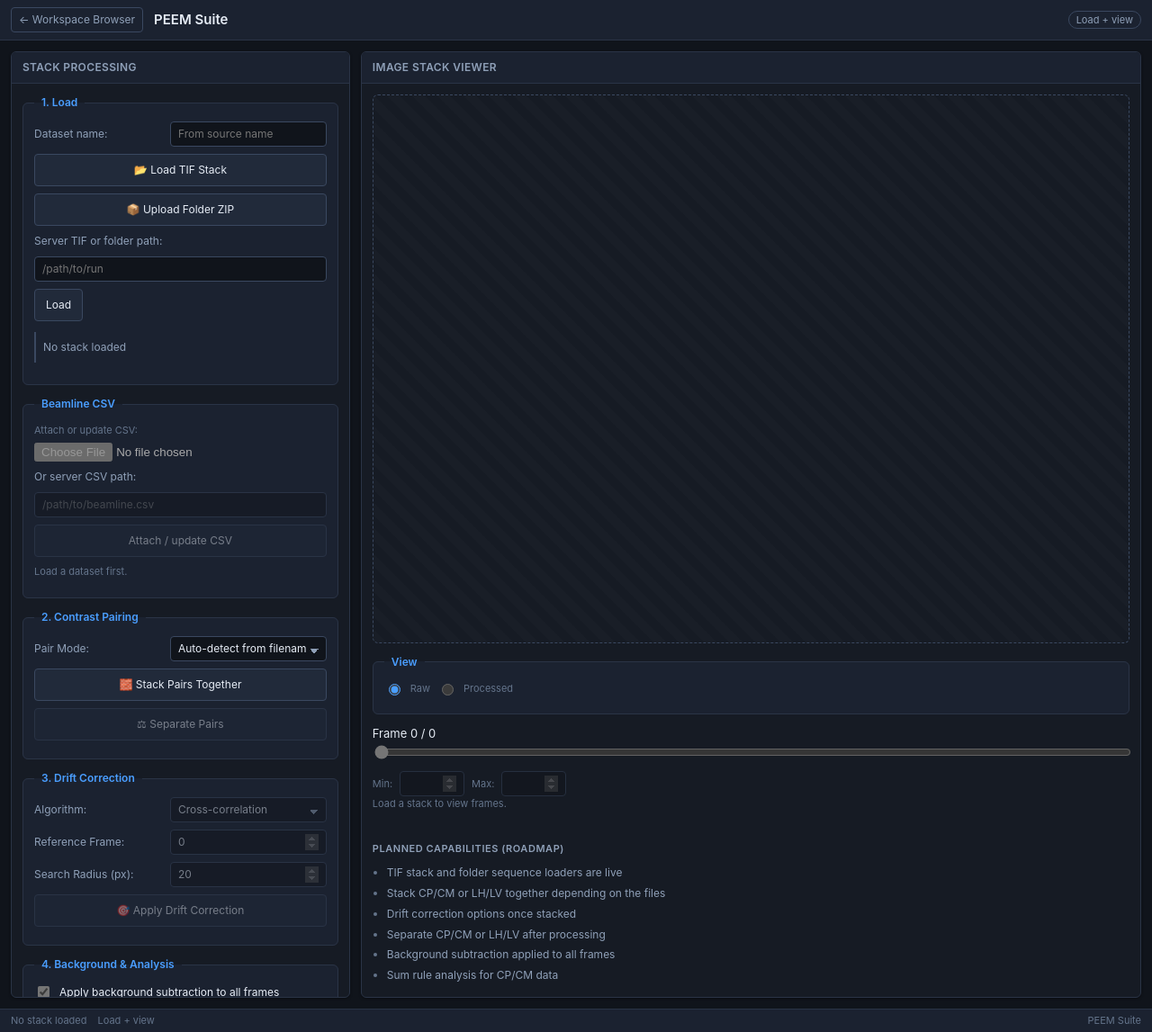
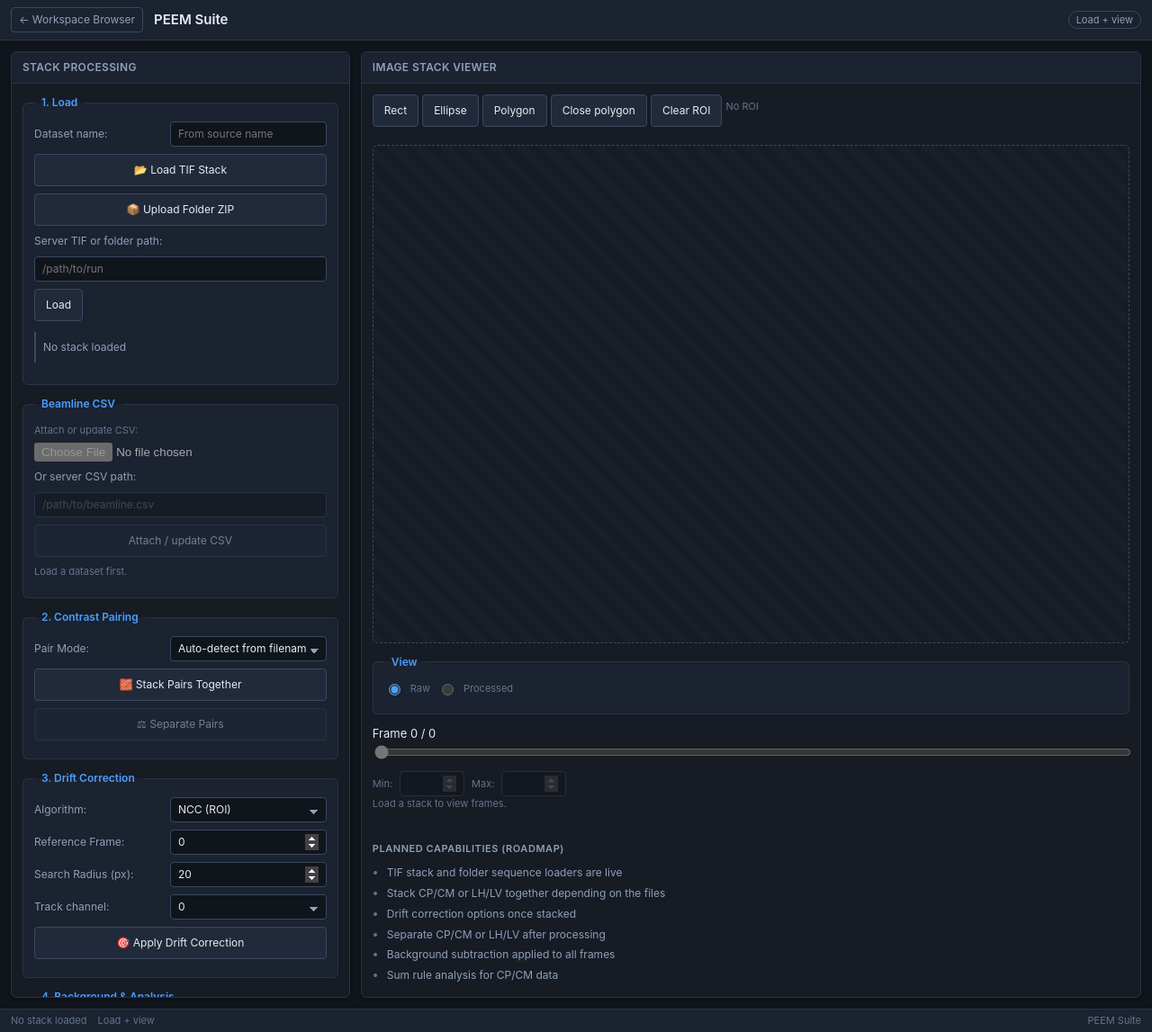
Before and after one commit to fawkesdx/TensorSpec, a FastAPI app: page /suites/peem_suite.html in a window 1280 px wide. Shown: the whole page at 90% size. Run offline with FastAPI, Linux system fonts and the light colour scheme.

Commit message:
feat(peem): ROI drift UI and Apply Drift
Co-authored-by: Cursor <cursoragent@cursor.com>

```diff
--- a/tensorspec/web/static/js/api.js
+++ b/tensorspec/web/static/js/api.js
@@ -238,6 +238,11 @@ const TensorSpecAPI = (() => {
             if (csvPath) form.append("csv_path", csvPath);
             return upload(`/api/peem/${encodeURIComponent(name)}/attach-csv`, form);
         },
+        peemDrift: (name, payload) =>
+            request(`/api/peem/${encodeURIComponent(name)}/drift`, {
+                method: "POST",
+                body: JSON.stringify(payload),
+            }),
         processRoles: (name) =>
             request(`/api/arpes/process/${encodeURIComponent(name)}/roles`),
         processSuggestCenter: (name, payload) =>
--- a/tensorspec/web/static/js/peem_suite.js
+++ b/tensorspec/web/static/js/peem_suite.js
@@ -17,6 +17,18 @@ const dom = {
     continueWithout: el("peem-continue"),
     mode: el("peem-mode"),
     stackPairs: el("peem-stack-pairs"),
+    algo: el("peem-algo"),
+    ref: el("peem-ref"),
+    search: el("peem-search"),
+    trackChannelRow: el("peem-track-channel-row"),
+    trackChannel: el("peem-track-channel"),
+    applyDrift: el("peem-apply-drift"),
+    roiRect: el("peem-roi-rect"),
+    roiEllipse: el("peem-roi-ellipse"),
+    roiPolygon: el("peem-roi-polygon"),
+    roiClose: el("peem-roi-close"),
+    roiClear: el("peem-roi-clear"),
+    roiStatus: el("peem-roi-status"),
     canvas: el("peem-canvas"),
     rawNode: el("peem-node-raw"),
     processedNode: el("peem-node-processed"),
@@ -49,6 +61,12 @@ const state = {
     requestId: 0,
     climCustomized: false,
     frameTimer: null,
+    hasDrift: false,
+    roi: null,
+    roiMode: null,
+    roiDraft: null,
+    polygonPoints: [],
+    isDrawing: false,
 };
 
 function setBusy(busy, message = "") {
@@ -62,9 +80,162 @@ function setBusy(busy, message = "") {
     }
 }
 
+function updateDriftControls() {
+    const showTrack = state.hasProcessed && state.channelTags.length >= 2;
+    dom.trackChannelRow.hidden = !showTrack;
+    dom.roiClose.hidden = state.roiMode !== "polygon";
+}
+
+function resetRoi() {
+    state.roi = null;
+    state.roiDraft = null;
+    state.polygonPoints = [];
+    state.isDrawing = false;
+    updateRoiStatus();
+    renderFrame();
+}
+
+function updateRoiStatus() {
+    if (state.roiMode === "polygon" && state.polygonPoints.length) {
+        dom.roiStatus.textContent = `Polygon: ${state.polygonPoints.length} point(s)`;
+        return;
+    }
+    if (state.roi) {
+        dom.roiStatus.textContent = `${state.roi.kind} ROI set`;
+        return;
+    }
+    dom.roiStatus.textContent = state.roiMode
+        ? `Draw ${state.roiMode} on canvas`
+        : "No ROI";
+}
+
+function setRoiMode(mode) {
+    state.roiMode = mode;
+    state.roiDraft = null;
+    state.polygonPoints = [];
+    state.isDrawing = false;
+    for (const [key, button] of [
+        ["rect", dom.roiRect],
+        ["ellipse", dom.roiEllipse],
+        ["polygon", dom.roiPolygon],
+    ]) {
+        button.classList.toggle("btn--primary", mode === key);
+    }
+    dom.roiClose.hidden = mode !== "polygon";
+    updateRoiStatus();
+    renderFrame();
+}
+
+function canvasPixelFromEvent(event) {
+    const rect = dom.canvas.getBoundingClientRect();
+    const scaleX = dom.canvas.width / rect.width;
+    const scaleY = dom.canvas.height / rect.height;
+    const x = Math.floor((event.clientX - rect.left) * scaleX);
+    const y = Math.floor((event.clientY - rect.top) * scaleY);
+    return {
+        x: Math.max(0, Math.min(dom.canvas.width - 1, x)),
+        y: Math.max(0, Math.min(dom.canvas.height - 1, y)),
+    };
+}
+
+function drawRoiOverlay(context) {
+    context.save();
+    context.strokeStyle = "#00ff88";
+    context.fillStyle = "rgba(0, 255, 136, 0.12)";
+    context.lineWidth = 1;
+
+    const drawRect = (x0, y0, x1, y1, fill = false) => {
+        const left = Math.min(x0, x1);
+        const top = Math.min(y0, y1);
+        const width = Math.abs(x1 - x0);
+        const height = Math.abs(y1 - y0);
+        if (width < 1 || height < 1) return;
+        if (fill) context.fillRect(left + 0.5, top + 0.5, width, height);
+        context.strokeRect(left + 0.5, top + 0.5, width, height);
+    };
+
+    const drawEllipse = (cx, cy, rx, ry, fill = false) => {
+        if (rx < 0.5 || ry < 0.5) return;
+        context.beginPath();
+        context.ellipse(cx + 0.5, cy + 0.5, rx, ry, 0, 0, Math.PI * 2);
+        if (fill) context.fill();
+        context.stroke();
+    };
+
+    const drawPolygon = (points, closed = false) => {
+        if (points.length < 2) return;
+        context.beginPath();
+        context.moveTo(points[0][0] + 0.5, points[0][1] + 0.5);
+        for (let i = 1; i < points.length; i += 1) {
+            context.lineTo(points[i][0] + 0.5, points[i][1] + 0.5);
+        }
+        if (closed && points.length >= 3) {
+            context.closePath();
+            context.fill();
+        }
+        context.stroke();
+    };
+
+    const target = state.roiDraft || state.roi;
+    if (target) {
+        if (target.kind === "rect") {
+            drawRect(target.x0, target.y0, target.x1, target.y1, !state.roiDraft);
+        } else if (target.kind === "ellipse") {
+            if (state.roiDraft) {
+                const cx = (target.x0 + target.x1) / 2;
+                const cy = (target.y0 + target.y1) / 2;
+                const rx = Math.abs(target.x1 - target.x0) / 2;
+                const ry = Math.abs(target.y1 - target.y0) / 2;
+                drawEllipse(cx, cy, rx, ry, false);
+            } else {
+                drawEllipse(target.cx, target.cy, target.rx, target.ry, true);
+            }
+        } else if (target.kind === "polygon" && target.points?.length) {
+            drawPolygon(target.points, true);
+        }
+    } else if (state.roiMode === "polygon" && state.polygonPoints.length) {
+        drawPolygon(state.polygonPoints, false);
+    }
+
+    context.restore();
+}
+
+function finalizeRectDraft(draft) {
+    const x0 = Math.min(draft.x0, draft.x1);
+    const y0 = Math.min(draft.y0, draft.y1);
+    const x1 = Math.max(draft.x0, draft.x1);
+    const y1 = Math.max(draft.y0, draft.y1);
+    if (x1 - x0 < 2 || y1 - y0 < 2) return null;
+    return { kind: "rect", x0, y0, x1, y1 };
+}
+
+function finalizeEllipseDraft(draft) {
+    const cx = (draft.x0 + draft.x1) / 2;
+    const cy = (draft.y0 + draft.y1) / 2;
+    const rx = Math.abs(draft.x1 - draft.x0) / 2;
+    const ry = Math.abs(draft.y1 - draft.y0) / 2;
+    if (rx < 1 || ry < 1) return null;
+    return { kind: "ellipse", cx, cy, rx, ry };
+}
+
+function closePolygon() {
+    if (state.polygonPoints.length < 3) {
+        dom.roiStatus.textContent = "Polygon needs at least 3 points";
+        return;
+    }
+    state.roi = {
+        kind: "polygon",
+        points: state.polygonPoints.map(([x, y]) => [x, y]),
+    };
+    state.polygonPoints = [];
+    updateRoiStatus();
+    renderFrame();
+}
+
 function configureViewer(summary) {
     state.nFrames = Number(summary.n_frames) || 0;
     state.hasProcessed = Boolean(summary.has_processed);
+    state.hasDrift = Boolean(summary.has_drift);
     state.nPairs = Number(summary.n_pairs) || 0;
     state.channelTags = summary.channel_tags || [];
 
@@ -104,6 +275,7 @@ function configureViewer(summary) {
     });
     dom.channel.value = String(state.channel);
     dom.channel.disabled = !state.hasProcessed || state.channelTags.length < 2;
+    updateDriftControls();
 }
 
 function renderFrame() {
@@ -133,6 +305,7 @@ function renderFrame() {
         }
     }
     context.putImageData(image, 0, 0);
+    drawRoiOverlay(context);
 }
 
 async function showFrame(index, expectedName = state.name) {
@@ -220,6 +393,9 @@ async function acceptLoad(summary) {
     state.channelTags = [];
     state.frameData = null;
     state.climCustomized = false;
+    state.hasDrift = false;
+    resetRoi();
+    setRoiMode(null);
     clearTimeout(state.frameTimer);
     dom.name.value = summary.name;
     configureViewer(summary);
@@ -266,6 +442,66 @@ async function stackPairs() {
     } finally {
         dom.stackPairs.disabled = false;
         dom.mode.disabled = false;
+    }
+}
+
+async function applyDrift() {
+    if (!state.name) {
+        dom.status.textContent = "Load a PEEM stack before drift correction.";
+        return;
+    }
+    if (!state.roi) {
+        dom.status.textContent = "Draw an ROI on the canvas first.";
+        dom.roiStatus.textContent = "ROI required";
+        return;
+    }
+
+    const driftName = state.name;
+    const source = state.hasProcessed ? "processed" : "raw";
+    const refIndex = Math.max(0, Number(dom.ref.value) || 0);
+    const searchRadius = Math.max(1, Math.min(200, Number(dom.search.value) || 20));
+    const trackChannel = Number(dom.trackChannel.value) || 0;
+    const payload = {
+        source,
+        ref_index: refIndex,
+        search_radius: searchRadius,
+        track_channel: trackChannel,
+        roi: state.roi,
+    };
+
+    dom.applyDrift.disabled = true;
+    dom.ref.disabled = true;
+    dom.search.disabled = true;
+    dom.trackChannel.disabled = true;
+    dom.status.textContent = "Applying drift correction…";
+    dom.footerStatus.textContent = "Applying drift correction…";
+    try {
+        const result = await TensorSpecAPI.peemDrift(driftName, payload);
+        if (state.name !== driftName) return;
+        const summary = await TensorSpecAPI.peemMeta(driftName);
+        if (state.name !== driftName) return;
+        state.node = "processed";
+        state.pairIndex = 0;
+        state.channel = 0;
+        state.frameData = null;
+        state.climCustomized = false;
+        state.hasDrift = true;
+        configureViewer(summary);
+        dom.status.textContent =
+            `Drift applied · max |dx|=${result.max_abs_dx} · max |dy|=${result.max_abs_dy}`;
+        dom.footerStatus.textContent = `${state.name} · drift corrected`;
+        await showFrame(0, driftName);
+    } catch (error) {
+        if (state.name !== driftName) return;
+        dom.status.textContent = `Drift error: ${error.message}`;
+        dom.footerStatus.textContent = "Drift correction failed";
+    } finally {
+        if (state.name === driftName) {
+            dom.applyDrift.disabled = false;
+            dom.ref.disabled = false;
+            dom.search.disabled = false;
+            dom.trackChannel.disabled = false;
+        }
     }
 }
 
@@ -329,6 +565,15 @@ dom.serverPath.addEventListener("keydown", (event) => {
 
 dom.attachCsv.addEventListener("click", attachCsv);
 dom.stackPairs.addEventListener("click", stackPairs);
+dom.applyDrift.addEventListener("click", applyDrift);
+dom.roiRect.addEventListener("click", () => setRoiMode("rect"));
+dom.roiEllipse.addEventListener("click", () => setRoiMode("ellipse"));
+dom.roiPolygon.addEventListener("click", () => setRoiMode("polygon"));
+dom.roiClose.addEventListener("click", closePolygon);
+dom.roiClear.addEventListener("click", () => {
+    resetRoi();
+    setRoiMode(null);
+});
 dom.continueWithout.addEventListener("click", () => {
     dom.csvPrompt.hidden = true;
     dom.csvStatus.textContent = "Continuing without beamline CSV";
@@ -360,6 +605,7 @@ for (const input of [dom.rawNode, dom.processedNode]) {
         configureViewer({
             n_frames: state.nFrames,
             has_processed: state.hasProcessed,
+            has_drift: state.hasDrift,
             n_pairs: state.nPairs,
             channel_tags: state.channelTags,
         });
@@ -384,3 +630,57 @@ for (const input of [dom.vmin, dom.vmax]) {
         renderFrame();
     });
 }
+
+dom.canvas.addEventListener("mousedown", (event) => {
+    if (!state.frameData || !state.roiMode) return;
+    event.preventDefault();
+    const { x, y } = canvasPixelFromEvent(event);
+    if (state.roiMode === "polygon") {
+        state.polygonPoints.push([x, y]);
+        updateRoiStatus();
+        renderFrame();
+        return;
+    }
+    state.roiDraft = {
+        kind: state.roiMode,
+        x0: x,
+        y0: y,
+        x1: x,
+        y1: y,
+    };
+    state.isDrawing = true;
+    renderFrame();
+});
+
+dom.canvas.addEventListener("mousemove", (event) => {
+    if (!state.isDrawing || !state.roiDraft) return;
+    const { x, y } = canvasPixelFromEvent(event);
+    state.roiDraft.x1 = x;
+    state.roiDraft.y1 = y;
+    renderFrame();
+});
+
+dom.canvas.addEventListener("mouseup", () => {
+    if (!state.isDrawing || !state.roiDraft) return;
+    const finalized = state.roiDraft.kind === "ellipse"
+        ? finalizeEllipseDraft(state.roiDraft)
+        : finalizeRectDraft(state.roiDraft);
+    state.roiDraft = null;
+    state.isDrawing = false;
+    if (finalized) {
+        state.roi = finalized;
+    }
+    updateRoiStatus();
+    renderFrame();
+});
+
+dom.canvas.addEventListener("mouseleave", () => {
+    if (!state.isDrawing) return;
+    dom.canvas.dispatchEvent(new Event("mouseup"));
+});
+
+dom.canvas.addEventListener("dblclick", (event) => {
+    if (state.roiMode !== "polygon") return;
+    event.preventDefault();
+    closePolygon();
+});
--- a/tensorspec/web/templates/suites/peem_suite.html
+++ b/tensorspec/web/templates/suites/peem_suite.html
@@ -87,14 +87,14 @@
                         <button type="button" class="btn btn--block" disabled>&#9878; Separate Pairs</button>
                     </fieldset>
 
-                    <fieldset class="fieldset" disabled>
+                    <fieldset class="fieldset">
                         <legend>3. Drift Correction</legend>
                         <div class="form-row">
                             <label for="peem-algo">Algorithm:</label>
                             <select class="field" id="peem-algo">
-                                <option>Cross-correlation</option>
-                                <option>Phase correlation</option>
-                                <option>Manual offset</option>
+                                <option value="ncc_roi">NCC (ROI)</option>
+                                <option disabled>Phase correlation</option>
+                                <option disabled>Manual offset</option>
                             </select>
                         </div>
                         <div class="form-row">
@@ -105,7 +105,14 @@
                             <label for="peem-search">Search Radius (px):</label>
                             <input class="field" id="peem-search" type="number" min="1" max="200" value="20">
                         </div>
-                        <button type="button" class="btn btn--block" disabled>&#127919; Apply Drift Correction</button>
+                        <div class="form-row" id="peem-track-channel-row" hidden>
+                            <label for="peem-track-channel">Track channel:</label>
+                            <select class="field" id="peem-track-channel">
+                                <option value="0">0</option>
+                                <option value="1">1</option>
+                            </select>
+                        </div>
+                        <button type="button" class="btn btn--block" id="peem-apply-drift">&#127919; Apply Drift Correction</button>
                     </fieldset>
 
                     <fieldset class="fieldset" disabled>
@@ -125,9 +132,17 @@
                     <h2 class="panel__title">Image Stack Viewer</h2>
                 </div>
                 <div class="panel__body" style="padding:12px; display:flex; flex-direction:column; gap:12px">
+                    <div class="inline" style="margin-bottom:8px;flex-wrap:wrap;gap:4px">
+                        <button type="button" class="btn" id="peem-roi-rect">Rect</button>
+                        <button type="button" class="btn" id="peem-roi-ellipse">Ellipse</button>
+                        <button type="button" class="btn" id="peem-roi-polygon">Polygon</button>
+                        <button type="button" class="btn" id="peem-roi-close" hidden>Close polygon</button>
+                        <button type="button" class="btn" id="peem-roi-clear">Clear ROI</button>
+                        <span class="hint" id="peem-roi-status">No ROI</span>
+                    </div>
                     <div class="canvas" style="flex:1 1 auto;min-height:360px;padding:0;overflow:auto">
                         <canvas id="peem-canvas" width="1" height="1"
-                            style="display:block;width:100%;height:auto;image-rendering:pixelated"
+                            style="display:block;width:100%;height:auto;image-rendering:pixelated;cursor:crosshair"
                             aria-label="PEEM intensity frame"></canvas>
                     </div>
                     <div>
```
